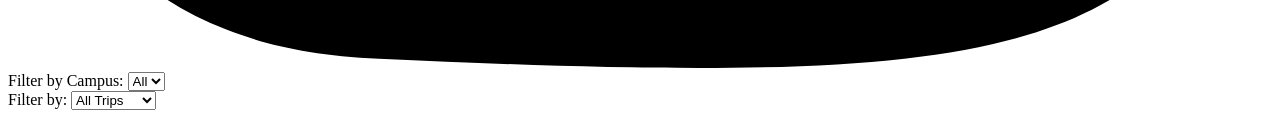
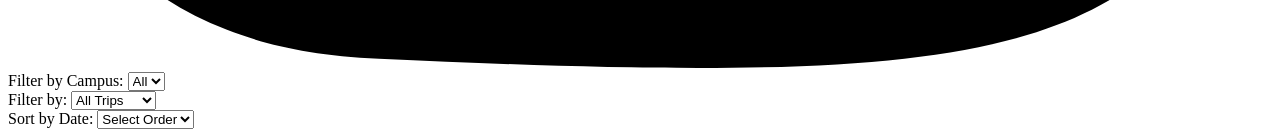
Before and after one commit to TanguyRaguenes/sortiesEniCom, a Symfony app: template templates/trip/list.html.twig in a window 1280 px wide. Shown: the part 6283-6420 px from the top of the page. Before the commit the page ends 6393 px from the top, so only its background shows below. Run offline with Twig, Linux system fonts and the light colour scheme; the template is opened without the code that fills it, so the values that code supplies are empty; some libraries are stand-ins or nearby versions.

Commit message:
Maxime ajout date et  menu déroulant ascen and descen

```diff
--- a/src/Controller/TripController.php
+++ b/src/Controller/TripController.php
@@ -22,9 +22,9 @@ class TripController extends AbstractController
     $campuses = $campusRepository->findAll();
     $selectedCampusId = $request->query->get('campus');
     $filter = $request->query->get('filter');
+    $dateOrder = $request->query->get('date_order', 'asc');
     $user = $this->getUser();
 
-    // Récupérer le Participant correspondant au User connecté
     $participant = $participantRepository->findOneByEmail($user->getEmail());
 
     $criteria = [];
@@ -34,10 +34,8 @@ class TripController extends AbstractController
     }
 
     if ($filter === 'created' && $participant) {
-        // Filtrer par organisateur
         $trips = $tripRepository->findTripsByOrganizer($participant, $criteria);
     } elseif ($filter === 'participate' && $participant) {
-        // Filtrer par participant
         $trips = $tripRepository->findTripsByParticipant($participant, $criteria);
     } else {
         $trips = $tripRepository->findBy($criteria);
@@ -48,6 +46,7 @@ class TripController extends AbstractController
         'campuses' => $campuses,
         'selectedCampusId' => $selectedCampusId,
         'selectedFilter' => $filter,
+        'selectedDateOrder' => $dateOrder
     ]);
 }
 
--- a/templates/trip/list.html.twig
+++ b/templates/trip/list.html.twig
@@ -26,7 +26,7 @@
                     </select>
                 </form>
 
-                {# Filtre organizer, participant, all #}
+                {# Filter organizer, participant, all #}
                 <form method="get" action="{{ path('app_trip_list') }}" class="mb-5">
                     <label for="filter">Filter by:</label>
                     <select class="w-30 border-2 rounded-lg" name="filter" id="filter" onchange="this.form.submit()">
@@ -36,9 +36,17 @@
                     </select>
                 </form>
 
+                {# Filter ascen and desc, trip #}
+                <form method="get" action="{{ path('app_trip_list') }}" class="mb-5">
+                    <label for="date_order">Sort by Date:</label>
+                    <select class="w-30 border-2 rounded-lg" name="date_order" id="date_order" onchange="this.form.submit()">
+                        <option value="">Select Order</option>
+                        <option value="asc" {% if selectedDateOrder == 'asc' %}selected{% endif %}>Ascending</option>
+                        <option value="desc" {% if selectedDateOrder == 'desc' %}selected{% endif %}>Descending</option>
+                    </select>
+                </form>
+
             </div>
-
-
             <div class="w-11/12 border-2 flex flex-wrap">
 
                 {% for trip in trips %}
@@ -57,6 +65,7 @@
 
                             <div class="flex-grow">
                                 <p class="leading-relaxed text-base text-gray-700">{{ trip.textNote }}</p>
+                                <p class="leading-relaxed text-base text-gray-700">{{ trip.dateAndTime|date('d/m/Y H:i') }}</p>
                                 <a href="{{ path('app_trip_detail', {'id': trip.id}) }}" class="mt-3 text-purple-700 inline-flex items-center">
                                     Learn More
                                     <svg fill="none" stroke="currentColor" stroke-linecap="round" stroke-linejoin="round" stroke-width="2" class="w-4 h-4 ml-2" viewBox="0 0 24 24">
```
